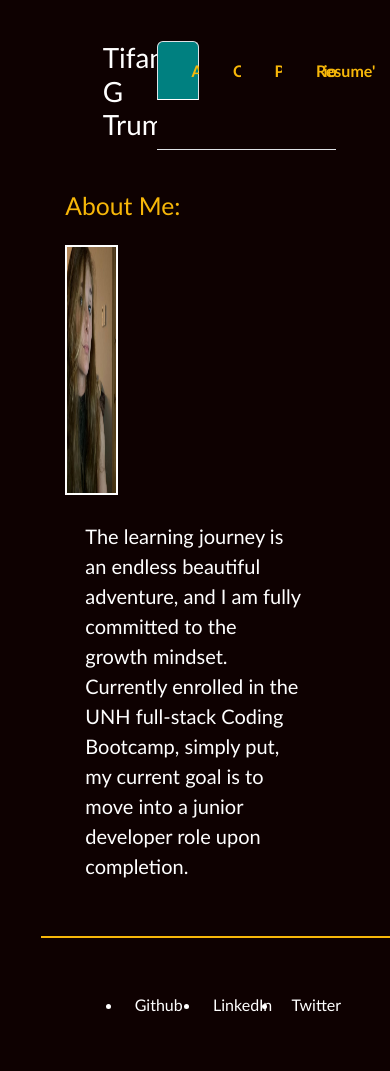
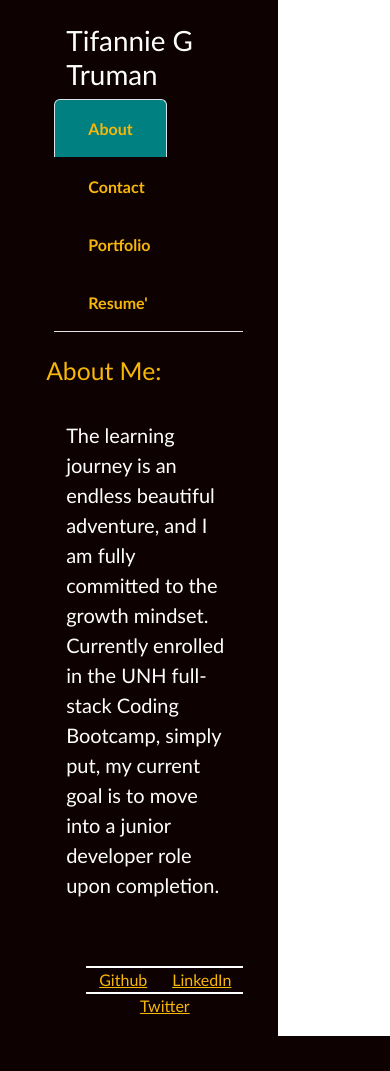
Before and after one commit to Nietru/Portfolio-Dev, a React (Create React App) app: page / in a window 390 px wide. After the commit the page ends 1036 px from the top, so only its background shows below. Built offline with nearby package versions, Linux system fonts and the light colour scheme.

Commit message:
finished footer, validation in contact form, and responsiveness

```diff
--- a/src/App.css
+++ b/src/App.css
@@ -14,12 +14,11 @@
 
 .main-container .row {
   display: flex;
-  margin: 8%;
+  margin: 4%;
   color: white;
 }
 
 .current {
-  border: 1px solid rgb(247, 183, 9);
   color: white;
 }
 
@@ -94,10 +93,6 @@ h2 {
   margin: 30px;
 }
 
-.validate-text {
-  color: rgb(247, 183, 9);
-}
-
 .form .submit-form {
   margin: 20px;
   padding-top: 10px;
@@ -140,5 +135,42 @@ p {
   font-size: smaller;
 }
 
-footer .row {
+footer .foot-links {
+  display: flex;
+  border-top: 2px solid white;
+  justify-content: center;
 }
+
+.foot-links a {
+  color: rgb(247, 183, 9);
+}
+
+.foot-links a:hover {
+  color: teal;
+}
+
+/*media queries*/
+
+@media screen and (max-width: 768px) {
+  body {
+    display: grid;
+    grid-template-columns: 3fr 1fr;
+    column-gap: 20px;
+  }
+
+  nav .ul {
+    display: flex;
+  }
+
+  nav li {
+    flex: 1;
+  }
+
+  footer li {
+    flex: 1;
+  }
+
+  .container-fluid .img {
+    display: none;
+  }
+}
--- a/src/components/Footer.js
+++ b/src/components/Footer.js
@@ -3,11 +3,35 @@ import React from "react";
 function Footer() {
   return (
     <>
-      <footer className="container">
-        <ul className="row">
-          <li className="col-4">Github</li>
-          <li className="col-4">LinkedIn</li>
-          <li className="col-4">Twitter</li>
+      <footer className="container-fluid">
+        <ul className="footer row">
+          <li className="foot-links col-md-4">
+            <a
+              href="https://github.com/Nietru"
+              target="_blank"
+              rel="noopener noreferrer"
+            >
+              Github
+            </a>
+          </li>
+          <li className="foot-links col-md-4">
+            <a
+              href="https://www.linkedin.com/in/nietru143/"
+              target="_blank"
+              rel="noopener noreferrer"
+            >
+              LinkedIn
+            </a>
+          </li>
+          <li className="foot-links col-md-4">
+            <a
+              href="https://twitter.com/nietru143"
+              target="_blank"
+              rel="noopener noreferrer"
+            >
+              Twitter
+            </a>
+          </li>
         </ul>
       </footer>
     </>
--- a/src/components/Header.js
+++ b/src/components/Header.js
@@ -25,9 +25,9 @@ function Header() {
 
   return (
     <>
-      <header className="container">
+      <header className="container-fluid">
         <div className="row">
-          <h1 className="col-3">Tifannie G Truman</h1>
+          <h1 className="col-md-3">Tifannie G Truman</h1>
           <NavTabs
             currentPage={currentPage}
             handlePageChange={handlePageChange}
--- a/src/components/NavTabs.js
+++ b/src/components/NavTabs.js
@@ -3,9 +3,8 @@ import { NavLink } from "react-bootstrap";
 
 function NavTabs({ currentPage, handlePageChange }) {
   return (
-    // <div className="container-fluid">
-    <ul className="col-8 nav nav-tabs">
-      <li className="col-3 nav-item">
+    <ul className="container-fluid col-lg-8 nav nav-tabs">
+      <li className="col-md-3 nav-item">
         <a
           href="#about"
           onClick={() => handlePageChange("About")}
@@ -14,7 +13,7 @@ function NavTabs({ currentPage, handlePageChange }) {
           <NavLink activeClassName="active-link">About</NavLink>
         </a>
       </li>
-      <li className="col-3 nav-item">
+      <li className="col-md-3 nav-item">
         <a
           href="#contact"
           onClick={() => handlePageChange("Contact")}
@@ -23,7 +22,7 @@ function NavTabs({ currentPage, handlePageChange }) {
           <NavLink activeClassName="active-link">Contact</NavLink>
         </a>
       </li>
-      <li className="col-3 nav-item">
+      <li className="col-md-3 nav-item">
         <a
           href="#portfolio"
           onClick={() => handlePageChange("Portfolio")}
@@ -34,8 +33,7 @@ function NavTabs({ currentPage, handlePageChange }) {
           <NavLink activeClassName="active-link">Portfolio</NavLink>
         </a>
       </li>
-      {/* TODO: need to make the resume a downloadable file: */}
-      <li className="col-3 nav-item">
+      <li className="col-md-3 nav-item">
         <a
           href="#resume"
           onClick={() => handlePageChange("Resume")}
@@ -45,7 +43,6 @@ function NavTabs({ currentPage, handlePageChange }) {
         </a>
       </li>
     </ul>
-    // </div>
   );
 }
 
--- a/src/components/pages/About.js
+++ b/src/components/pages/About.js
@@ -3,15 +3,15 @@ import image from "../../images/selfie.jpg";
 
 export default function About() {
   return (
-    <div className="container about">
+    <div className="container-fluid about">
       <h2 className="page-title mt-3">About Me:</h2>
       <div>
         <img
-          className="self-photo col-2 mt-3"
+          className="self-photo col-sm-2 mt-3 img"
           src={image}
           alt="self portrait of the developer"
         />
-        <p className="about col-9 mt-3">
+        <p className="about col-lg-9 mt-3">
           The learning journey is an endless beautiful adventure, and I am fully
           committed to the growth mindset. Currently enrolled in the UNH
           full-stack Coding Bootcamp, simply put, my current goal is to move
--- a/src/components/pages/Contact.js
+++ b/src/components/pages/Contact.js
@@ -48,13 +48,13 @@ function Contact() {
   };
 
   return (
-    <div>
+    <div className="container-fluid">
       <h2 className="mt-3">Contact:</h2>
       <form className="form contact" onSubmit={handleFormSubmit}>
         <div className="ui-form">
           {/* {errorMessage ? <label>Name cannot be empty!</label> : ""} */}
           <input
-            className="field col-5 mt-3"
+            className="field col-md-5 mt-3"
             value={name}
             name="name"
             required="true"
@@ -63,7 +63,7 @@ function Contact() {
             placeholder="Your name"
           />
           <input
-            className="field col-5 mt-3"
+            className="field col-md-5 mt-3"
             value={email}
             name="email"
             onChange={handleInputChange}
@@ -71,7 +71,7 @@ function Contact() {
             placeholder="email"
           />
           <input
-            className="field msg-field col-7 mt-3"
+            className="field msg-field col-lg-7 mt-3"
             value={message}
             name="message"
             required="true"
@@ -79,10 +79,7 @@ function Contact() {
             type="text"
             placeholder="Your Message Here"
           />
-          <p className="validate-text col-9">
-            Enter NAME, EMAIL, and MESSAGE to SUBMIT!
-          </p>
-          <button type="submit" className="submit-form col-2 mt-3">
+          <button type="submit" className="submit-form col-sm-2 mt-3">
             Submit
           </button>
         </div>
--- a/src/components/pages/Resume.js
+++ b/src/components/pages/Resume.js
@@ -40,7 +40,7 @@ const backList = backEndSKills.map((backEndSkills) => (
 
 export default function Resume() {
   return (
-    <div className="container resume-page">
+    <div className="container-fluid resume-page">
       <h2 className="page-title mt-3">Resume':</h2>
       <a
         className="resume-file"
@@ -52,11 +52,11 @@ export default function Resume() {
       </a>
       <h4 className="mt-3">Developer Skills</h4>
       <div className="row">
-        <p className="col-5 list">
+        <p className="col-md-5 list">
           <h4 className="skill-list">Front-End:</h4>
           <ul className="list-items">{frontList}</ul>
         </p>
-        <p className="col-5 list">
+        <p className="col-md-5 list">
           <h4 className="skill-list">Back-End:</h4>
           <ul className="list-items">{backList}</ul>
         </p>
```
Also changed, not shown: src/components/pages/Portfolio.js (+19 -19 lines), 1 other file (tests, documents, lock files or other folders).
